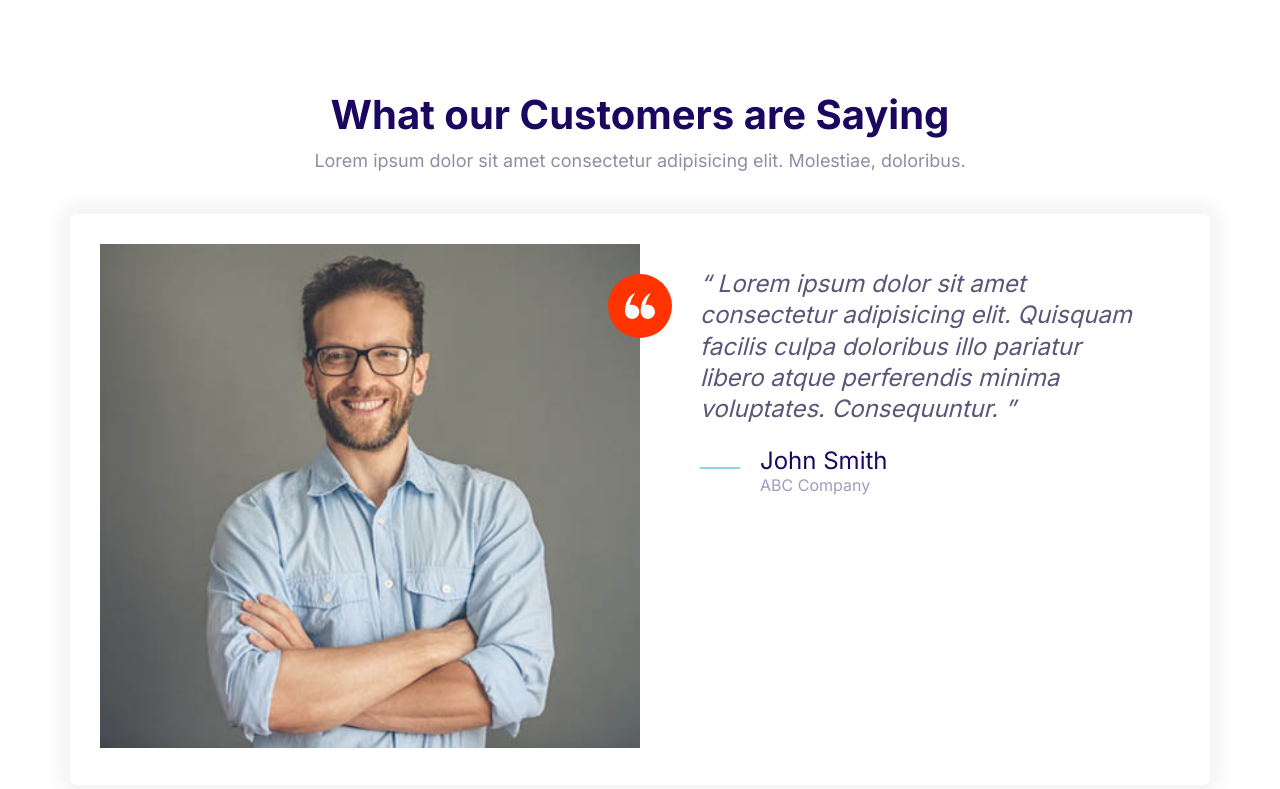
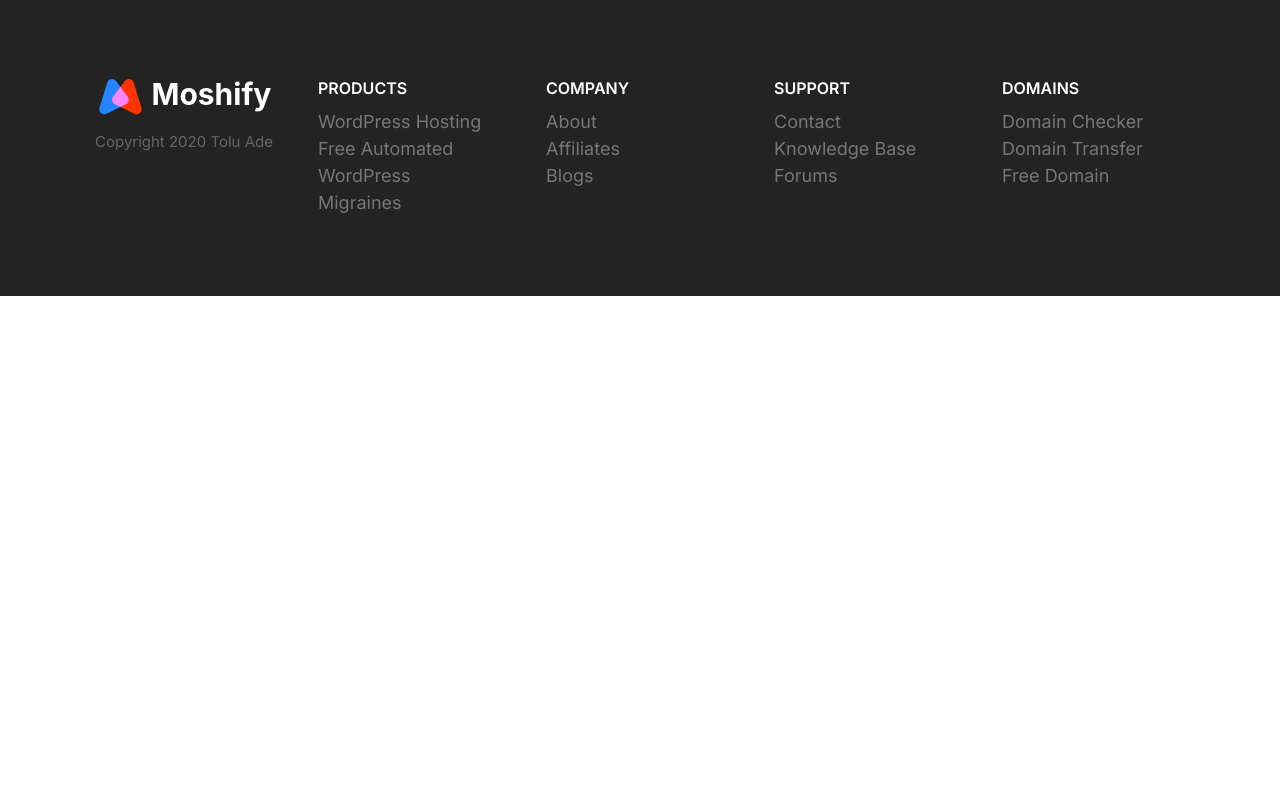
Before and after one commit to Toluade/moshify-by-toluade, a plain HTML site: page index.html in a window 1280 px wide. Drawn offline with Linux system fonts and the light colour scheme.

Commit message:
Build footer component

```diff
--- a/css/styles.css
+++ b/css/styles.css
@@ -789,3 +789,80 @@ a {
     max-width: 700px;
   }
 }
+
+/* Footer */
+.footer {
+  background: #232323;
+}
+
+.footer a {
+  color: #777;
+  transition: color 0.3s;
+}
+
+.footer a:hover {
+  color: #fff;
+}
+
+.footer__section {
+  padding: 2rem;
+  border-bottom: 1px solid #393939;
+}
+
+.footer .list {
+  margin: 0;
+}
+
+.footer__heading {
+  text-transform: uppercase;
+  font-weight: 600;
+}
+
+.footer__brand {
+  margin-top: 5rem;
+  text-align: center;
+}
+
+.footer__brand img {
+  /* TODO: consider refactoring this and applying it to all images */
+  width: 100;
+  max-width: 230px;
+}
+
+.footer__copyright {
+  font-size: 2.1rem;
+  color: #fff;
+  opacity: 0.3;
+}
+
+@media screen and (min-width: 768px) {
+  .footer__sections {
+    grid-template-columns: repeat(auto-fit, minmax(10rem, 1fr));
+  }
+
+  .footer .collapsible__chevron {
+    display: none;
+  }
+
+  .footer .collapsible__content {
+    opacity: 1;
+    max-height: 100%;
+  }
+
+  .footer__brand {
+    order: -1;
+    margin-top: 1rem;
+  }
+
+  .footer__copyright {
+    font-size: 1.5rem;
+  }
+
+  .footer__section {
+    border: 0;
+  }
+
+  .footer__heading {
+    font-size: 1.6rem;
+  }
+}
--- a/index.html
+++ b/index.html
@@ -14,45 +14,74 @@
     <link rel="stylesheet" href="css/styles.css" />
   </head>
   <body>
-    <section class="block">
-      <header class="block__header">
-        <h2>What our Customers are Saying</h2>
-        <p>
-          Lorem ipsum dolor sit amet consectetur adipisicing elit. Molestiae,
-          doloribus.
-        </p>
-      </header>
-      <div class="container">
-        <div style="overflow: visible" class="card testimonial">
-          <div class="grid grid--1x2">
-            <div class="testimonial__image">
-              <img src="images/testimonial.jpg" alt="A happy, smiling customer" />
-              <span class="icon-container icon-container--accent">
-                <svg class="icon icon--primary icon--white icon--small">
-                  <use xlink:href="images/sprite.svg#search"></use>
-                </svg>
-              </span>
-            </div>
-            <blockquote class="quote">
-              <p class="quote__text">
-                Lorem ipsum dolor sit amet consectetur adipisicing elit. Quisquam
-                facilis culpa doloribus illo pariatur libero atque perferendis minima
-                voluptates. Consequuntur.
-              </p>
-              <footer>
-                <div class="media">
-                  <div class="media__image">
-                    <svg class="icon icon--primary quote__line">
-                      <use xlink:href="images/sprite.svg#line"></use>
-                    </svg>
-                  </div>
-                  <div class="media__body">
-                    <h3 class="media__title quote__author">John Smith</h3>
-                    <p class="quote__company">ABC Company</p>
-                  </div>
-                </div>
+    <footer class="block block--dark footer">
+      <div class="container grid footer__sections">
+        <section class="collapsible collapsible--expanded footer__section">
+          <header class="collapsible__header">
+            <h2 class="collapsible__heading footer__heading">PRODUCTS</h2>
+            <svg class="icon icon--white collapsible__chevron">
+              <use xlink:href="images/sprite.svg#chevron"></use>
+            </svg>
+          </header>
+          <div class="collapsible__content">
+            <ul class="list">
+              <li><a href="#">WordPress Hosting</a></li>
+              <li><a href="#">Free Automated WordPress</a></li>
+              <li><a href="#">Migraines</a></li>
+            </ul>
+          </div>
+        </section>
+        <section class="collapsible footer__section">
+          <header class="collapsible__header">
+            <h2 class="collapsible__heading footer__heading">COMPANY</h2>
+            <svg class="icon icon--white collapsible__chevron">
+              <use xlink:href="images/sprite.svg#chevron"></use>
+            </svg>
+          </header>
+          <div class="collapsible__content">
+            <ul class="list">
+              <li><a href="#">About</a></li>
+              <li><a href="#">Affiliates</a></li>
+              <li><a href="#">Blogs</a></li>
+            </ul>
+          </div>
+        </section>
+        <section class="collapsible footer__section">
+          <header class="collapsible__header">
+            <h2 class="collapsible__heading footer__heading">SUPPORT</h2>
+            <svg class="icon icon--white collapsible__chevron">
+              <use xlink:href="images/sprite.svg#chevron"></use>
+            </svg>
+          </header>
+          <div class="collapsible__content">
+            <ul class="list">
+              <li><a href="#">Contact</a></li>
+              <li><a href="#">Knowledge Base</a></li>
+              <li><a href="#">Forums</a></li>
+            </ul>
+          </div>
+        </section>
+        <section class="collapsible footer__section">
+          <header class="collapsible__header">
+            <h2 class="collapsible__heading footer__heading">DOMAINS</h2>
+            <svg class="icon icon--white collapsible__chevron">
+              <use xlink:href="images/sprite.svg#chevron"></use>
+            </svg>
+          </header>
+          <div class="collapsible__content">
+            <ul class="list">
+              <li><a href="#">Domain Checker</a></li>
+              <li><a href="#">Domain Transfer</a></li>
+              <li><a href="#">Free Domain</a></li>
+            </ul>
+          </div>
+        </section>
+        <section class="footer__brand">
+          <img src="images/logo.svg" alt="" />
+          <p class="footer__copyright">Copyright 2020 Tolu Ade</p>
+        </section>
       </div>
-    </section>
+    </footer>
     <script src="js/main.js"></script>
   </body>
 </html>
```
Also changed, not shown: components/footer.html (added, +68 -0 lines).
